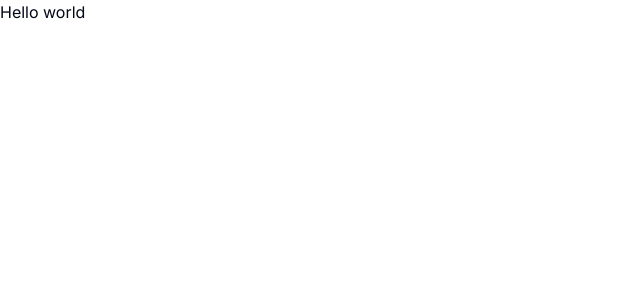
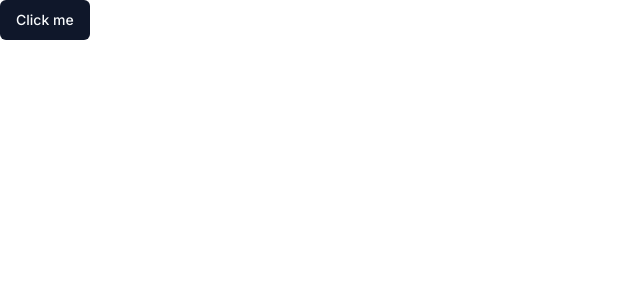
Before and after one commit to w-dib/chatpdf, a Next.js app: page / in a window 1280 px wide. Shown: the top 300 px of the page, without its empty margins (0-640 px from the left). Built offline with nearby package versions, Linux system fonts and the light colour scheme.

Commit message:
Add clerk

```diff
--- a/app/layout.tsx
+++ b/app/layout.tsx
@@ -1,22 +1,25 @@
-import './globals.css'
-import type { Metadata } from 'next'
-import { Inter } from 'next/font/google'
+import { ClerkProvider } from "@clerk/nextjs";
+import "./globals.css";
+import type { Metadata } from "next";
+import { Inter } from "next/font/google";
 
-const inter = Inter({ subsets: ['latin'] })
+const inter = Inter({ subsets: ["latin"] });
 
 export const metadata: Metadata = {
-  title: 'Create Next App',
-  description: 'Generated by create next app',
-}
+  title: "ChatPDF",
+  description: "ChatPDF is a chat app that lets you talk to your PDFs.",
+};
 
 export default function RootLayout({
   children,
 }: {
-  children: React.ReactNode
+  children: React.ReactNode;
 }) {
   return (
-    <html lang="en">
-      <body className={inter.className}>{children}</body>
-    </html>
-  )
+    <ClerkProvider>
+      <html lang="en">
+        <body className={inter.className}>{children}</body>
+      </html>
+    </ClerkProvider>
+  );
 }
--- a/app/page.tsx
+++ b/app/page.tsx
@@ -1,5 +1,6 @@
+import { Button } from "@/components/ui/button";
 import Image from "next/image";
 
 export default function Home() {
-  return <div>Hello world</div>;
+  return <Button>Click me</Button>;
 }
--- /dev/null
+++ b/components/ui/button.tsx
@@ -0,0 +1,56 @@
+import * as React from "react"
+import { Slot } from "@radix-ui/react-slot"
+import { cva, type VariantProps } from "class-variance-authority"
+
+import { cn } from "@/lib/utils"
+
+const buttonVariants = cva(
+  "inline-flex items-center justify-center rounded-md text-sm font-medium ring-offset-background transition-colors focus-visible:outline-none focus-visible:ring-2 focus-visible:ring-ring focus-visible:ring-offset-2 disabled:pointer-events-none disabled:opacity-50",
+  {
+    variants: {
+      variant: {
+        default: "bg-primary text-primary-foreground hover:bg-primary/90",
+        destructive:
+          "bg-destructive text-destructive-foreground hover:bg-destructive/90",
+        outline:
+          "border border-input bg-background hover:bg-accent hover:text-accent-foreground",
+        secondary:
+          "bg-secondary text-secondary-foreground hover:bg-secondary/80",
+        ghost: "hover:bg-accent hover:text-accent-foreground",
+        link: "text-primary underline-offset-4 hover:underline",
+      },
+      size: {
+        default: "h-10 px-4 py-2",
+        sm: "h-9 rounded-md px-3",
+        lg: "h-11 rounded-md px-8",
+        icon: "h-10 w-10",
+      },
+    },
+    defaultVariants: {
+      variant: "default",
+      size: "default",
+    },
+  }
+)
+
+export interface ButtonProps
+  extends React.ButtonHTMLAttributes<HTMLButtonElement>,
+    VariantProps<typeof buttonVariants> {
+  asChild?: boolean
+}
+
+const Button = React.forwardRef<HTMLButtonElement, ButtonProps>(
+  ({ className, variant, size, asChild = false, ...props }, ref) => {
+    const Comp = asChild ? Slot : "button"
+    return (
+      <Comp
+        className={cn(buttonVariants({ variant, size, className }))}
+        ref={ref}
+        {...props}
+      />
+    )
+  }
+)
+Button.displayName = "Button"
+
+export { Button, buttonVariants }
--- a/package.json
+++ b/package.json
@@ -9,6 +9,8 @@
     "lint": "next lint"
   },
   "dependencies": {
+    "@clerk/nextjs": "^4.23.5",
+    "@radix-ui/react-slot": "^1.0.2",
     "@types/node": "20.6.2",
     "@types/react": "18.2.22",
     "@types/react-dom": "18.2.7",
```
Also changed, not shown: middleware.ts (added, +12 -0 lines), 2 other files (tests, documents, lock files or other folders).
